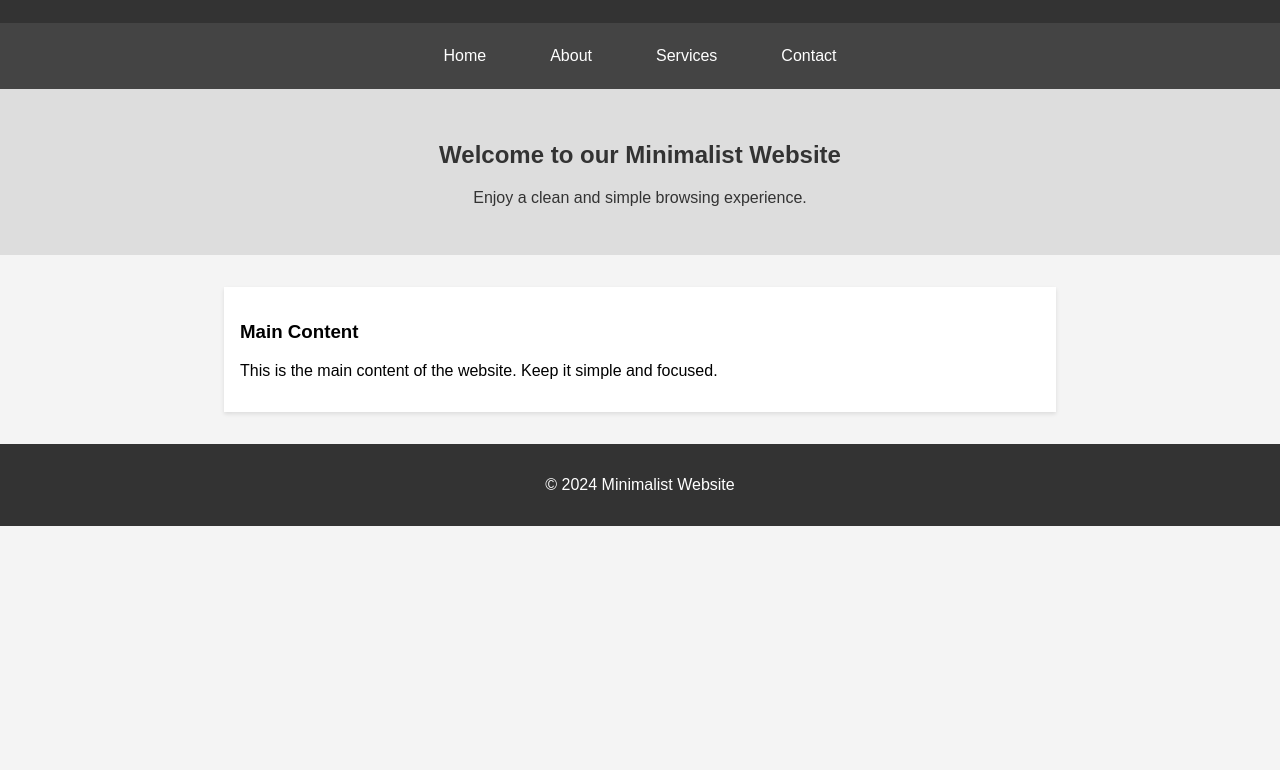
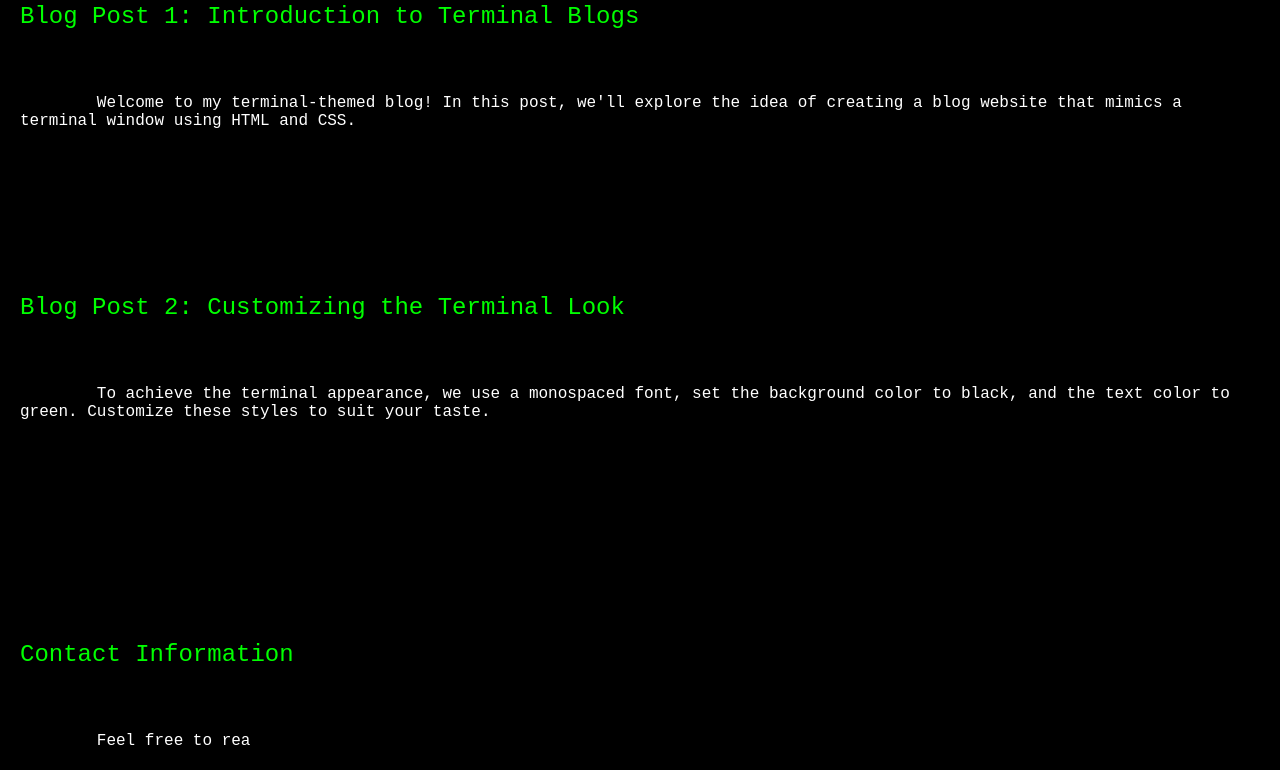
Before and after one commit to fractalrain/neshagain.github.io, a plain HTML site: page index.html in a window 1280 px wide. Shown: the part 89-859 px from the top of the page. Before the commit the page ends 800 px from the top, so only its background shows below. Drawn offline with Linux system fonts and the light colour scheme.

Commit message:
Update index.html

```diff
--- a/index.html
+++ b/index.html
@@ -3,91 +3,71 @@
 <head>
   <meta charset="UTF-8">
   <meta name="viewport" content="width=device-width, initial-scale=1.0">
-    <title>Minimalist Website</title>
+  <title>Terminal Blog</title>
   <style>
     body {
-            font-family: 'Arial', sans-serif;
       margin: 0;
-            padding: 0;
-            box-sizing: border-box;
-            background-color: #f4f4f4;
+      font-family: 'Courier New', monospace;
+      background-color: #000;
+      color: #00ff00;
+      overflow: hidden;
     }
 
-        header {
-            background-color: #333;
-            color: #fff;
-            padding: 1rem;
-            text-align: center;
+    .terminal {
+      padding: 20px;
+      white-space: pre-wrap;
     }
 
-        nav {
-            display: flex;
-            justify-content: center;
-            background-color: #444;
-            padding: 0.5rem;
+    .blog-post {
+      margin-bottom: 20px;
     }
 
-        nav a {
-            color: #fff;
-            text-decoration: none;
-            padding: 1rem;
-            margin: 0 1rem;
-            transition: color 0.3s;
+    .blog-title {
+      color: #00ff00;
+      font-size: 24px;
+      margin-bottom: 10px;
     }
 
-        nav a:hover {
-            color: #ff6600;
+    .blog-content {
+      color: #fff;
+      font-size: 16px;
     }
 
-        .hero {
-            text-align: center;
-            padding: 2rem;
-            background-color: #ddd;
-            color: #333;
+    .contact-info {
+      margin-top: 20px;
     }
 
-        .content {
-            max-width: 800px;
-            margin: 2rem auto;
-            padding: 1rem;
-            background-color: #fff;
-            box-shadow: 0 2px 4px rgba(0, 0, 0, 0.1);
+    .contact-title {
+      color: #00ff00;
+      font-size: 24px;
+      margin-bottom: 10px;
     }
 
-        footer {
-            text-align: center;
-            padding: 1rem;
-            background-color: #333;
+    .contact-details {
       color: #fff;
+      font-size: 16px;
     }
   </style>
 </head>
 <body>
-
-    <header>
-        <h1>Minimalist Website</h1>
-    </header>
-
-    <nav>
-        <a href="#">Home</a>
-        <a href="#">About</a>
-        <a href="#">Services</a>
-        <a href="#">Contact</a>
-    </nav>
-
-    <div class="hero">
-        <h2>Welcome to our Minimalist Website</h2>
-        <p>Enjoy a clean and simple browsing experience.</p>
+  <div class="terminal">
+    <div class="blog-post">
+      <div class="blog-title">Blog Post 1: Introduction to Terminal Blogs</div>
+      <div class="blog-content">
+        Welcome to my terminal-themed blog! In this post, we'll explore the idea of creating a blog website that mimics a terminal window using HTML and CSS.
+      </div>
     </div>
 
-    <div class="content">
-        <h3>Main Content</h3>
-        <p>This is the main content of the website. Keep it simple and focused.</p>
+    <div class="blog-post">
+      <div class="blog-title">Blog Post 2: Customizing the Terminal Look</div>
+      <div class="blog-content">
+        To achieve the terminal appearance, we use a monospaced font, set the background color to black, and the text color to green. Customize these styles to suit your taste.
+      </div>
     </div>
 
-    <footer>
-        <p>&copy; 2024 Minimalist Website</p>
-    </footer>
+    <!-- Add more blog posts as needed -->
 
-</body>
-</html>
+    <div class="contact-info">
+      <div class="contact-title">Contact Information</div>
+      <div class="contact-details">
+        Feel free to rea
```
Lines whose indentation alone changed are shown as unchanged.
